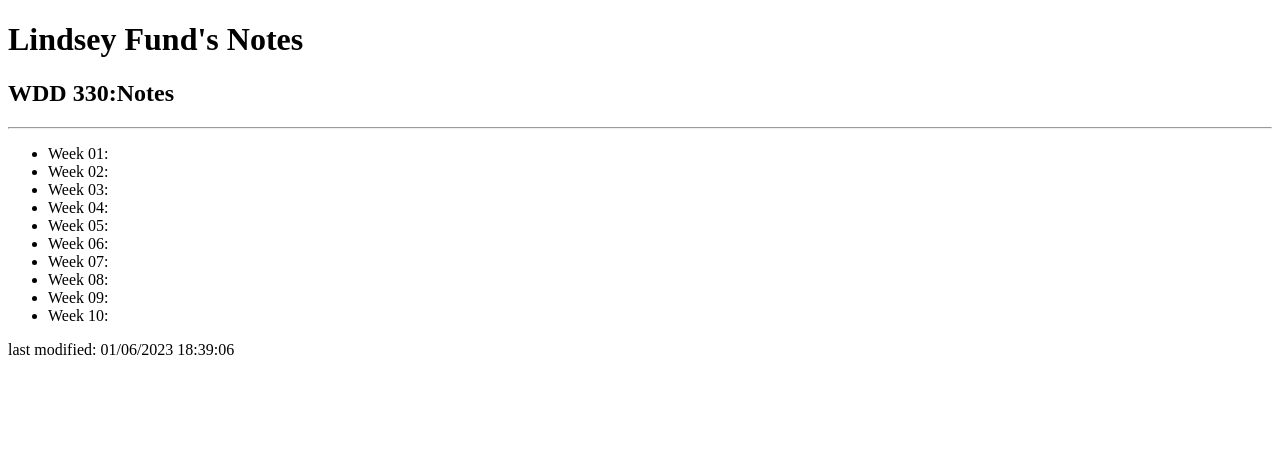
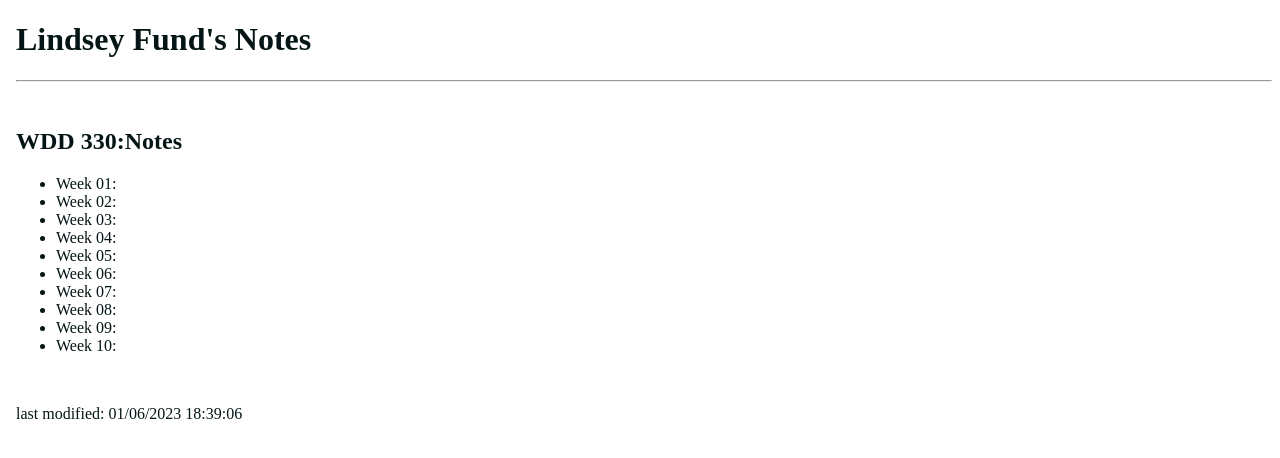
Before and after one commit to lindsfund/lindsfund.github.io, a plain HTML site: page index.html in a window 1280 px wide. Drawn offline with Linux system fonts and the light colour scheme; a script that the page names is missing.

Commit message:
added style css

```diff
--- /dev/null
+++ b/css/style.css
@@ -0,0 +1,4 @@
+body {
+    color: #051515;
+    padding-left: .5em;
+}
--- a/index.html
+++ b/index.html
@@ -6,16 +6,17 @@
     <meta name="description" content="notes for Lindsey Fund in WDD 330">
     <meta http-equiv="X-UA-Compatible" content="ie=edge">
     <title>Lindsey Fund - Notes for WDD 330</title>
-    <link rel="stylesheet" href="./style.css">
-    <link rel="icon" href="./favicon.ico" type="image/x-icon">
+    <link rel="stylesheet" href="css/style.css">
+
   </head>
   <body>
     <header>
       <h1>Lindsey Fund's Notes</h1>
     </header>
     <main>
+      <hr>
+      <br>
         <h2>WDD 330:Notes</h2>
-        <hr>
         <ul>
           <li>Week 01:</li>
           <li>Week 02:</li>
@@ -30,6 +31,7 @@
 
         </ul>
     </main>
+    <br>
     <footer>
       <p>last modified: <span id="LastModified"></span></p>
     </footer>
```
